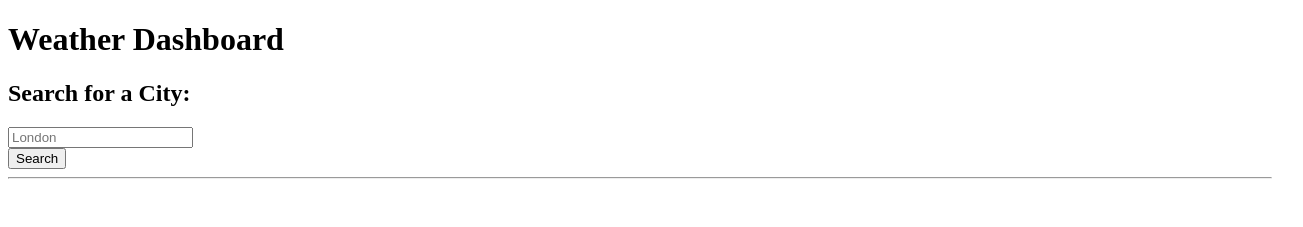
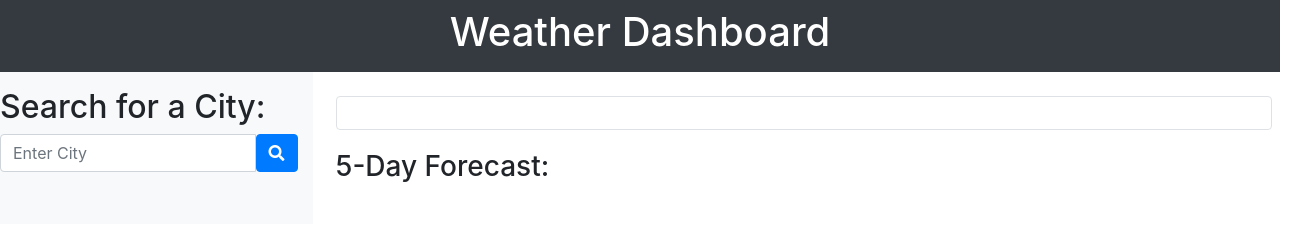
Before and after one commit to yvonnesarah/Weather-Dashboard, a plain HTML site: page index.html in a window 1280 px wide. Shown: the whole page, 1303 px wide, since content can reach past the window. Drawn offline with nearby package versions, Linux system fonts and the light colour scheme.

Commit message:
Updated index.html the way I want the weather dashboard to look like

```diff
--- a/index.html
+++ b/index.html
@@ -5,9 +5,14 @@
 <meta charset="UTF-8" />
 <meta name="viewport" content="width=device-width, initial-scale=1.0" />
 <meta http-equiv="X-UA-Compatible" content="ie=edge" />
-  <link rel="stylesheet" href="styles/reset.css" />
-  <!-- <link rel="stylesheet" href="https://stackpath.bootstrapcdn.com/bootstrap/4.3.1/css/bootstrap.min.css" /> -->
-  <!-- <link rel="stylesheet" href="https://stackpath.bootstrapcdn.com/font-awesome/4.7.0/css/font-awesome.min.css" /> -->
+<!-- Bootstrap CSS -->
+<link rel="stylesheet" href="https://stackpath.bootstrapcdn.com/bootstrap/4.5.0/css/bootstrap.min.css" integrity="sha384-9aIt2nRpC12Uk9gS9baDl411NQApFmC26EwAOH8WgZl5MYYxFfc+NcPb1dKGj7Sk" crossorigin="anonymous">
+
+<!-- Link to fontawesome -->
+<link rel="stylesheet" href="https://use.fontawesome.com/releases/v5.8.1/css/all.css" integrity="sha384-50oBUHEmvpQ+1lW4y57PTFmhCaXp0ML5d60M1M7uH2+nqUivzIebhndOJK28anvf"
+ crossorigin="anonymous" />
+
+<link rel="stylesheet" href="./assets/css/styles.css" />
 <title>Weather Dashboard</title>
 </head>
 
@@ -16,33 +21,47 @@
 <h1>Weather Dashboard</h1>
 </header>
 
-  <!-- max-width for ultra wide resolutions -->
-  <div class="container-fluid" style="max-width: 1400px">
 <div class="row">
-      <aside class="col-lg-3 pb-3">
-        <h2 id="form-heading" class="mt-1 h3 form-label">
-          Search for a City:
-        </h2>
-        <form id="search-form" class="form">
-          <div class="form-inline form-group">
+<div class="col-3 bg-light pb-2 pt-3" id="searchResults">
+<div class="row">
+<div class="col-12">
+<h2>Search for a City:</h2>
+</div>
+</div>
+
+<div class="row">
+<div class="col-12">
 <div class="input-group">
-              <input class="form-input weather-search" type="text" id="search-input" placeholder="London"
-                aria-labelledby="form-heading" aria-controls="today forecast" />
-              <div class="input-group-append">
-                <button type="submit" class="btn search-button" id="search-button" aria-label="submit search">
-                  Search
-                </button>
-                <hr class="hr weather-hr" />
+<input class="form-control" type="text" id="enterACity" placeholder="Enter City"><button type="button" id="search-Button" class="btn btn-primary"><i class="fas fa-search"></i></button>
 </div>
 </div>
 </div>
-        </form>
-        <div class="list-group" id="history"></div>
-      </aside>
 
-      <div class="col-lg-9 pb-3">
-        <section id="today" class="mt-3" role="region" aria-live="polite"></section>
-        <section id="forecast" class="row mt-3" role="region" aria-live="polite"></section>
+<div class="row mt-3">
+<div class="col-12">
+<ul id="searchedCityHistory" class="list-group">
+<!-- showing the cities that have been searched -->
+</ul>
+ </div>
+</div>
+</div>
+
+<div id="weather" class="col-9 pb-4 pt-4">
+<div class="row pb-3 mr-2 ml-2">
+<div id="cityDetails" class="col-12 border rounded px-3 py-3">
+<!-- showing current City -->
+</div>
+</div>
+
+<div class="row pb-2 pt-1">
+<div class="col-12 ml-2">
+<h3>5-Day Forecast:</h3>
+</div>
+</div>
+
+<div id="CityfiveDays" class="row pl-2">
+<!-- showing 5 day forecast infomation -->
+</div>
 </div>
 </div>
 </div>
@@ -51,7 +70,6 @@
 <script src="https://cdnjs.cloudflare.com/ajax/libs/moment.js/2.29.4/moment.min.js"></script>
 <!-- jQuery -->
 <script src="https://cdnjs.cloudflare.com/ajax/libs/jquery/3.2.1/jquery.min.js"></script>
-  <script src="script.js"></script>
+<script src="./assets/js/script.js"></script>
 </body>
-
 </html>
```
Lines whose indentation alone changed are shown as unchanged.
